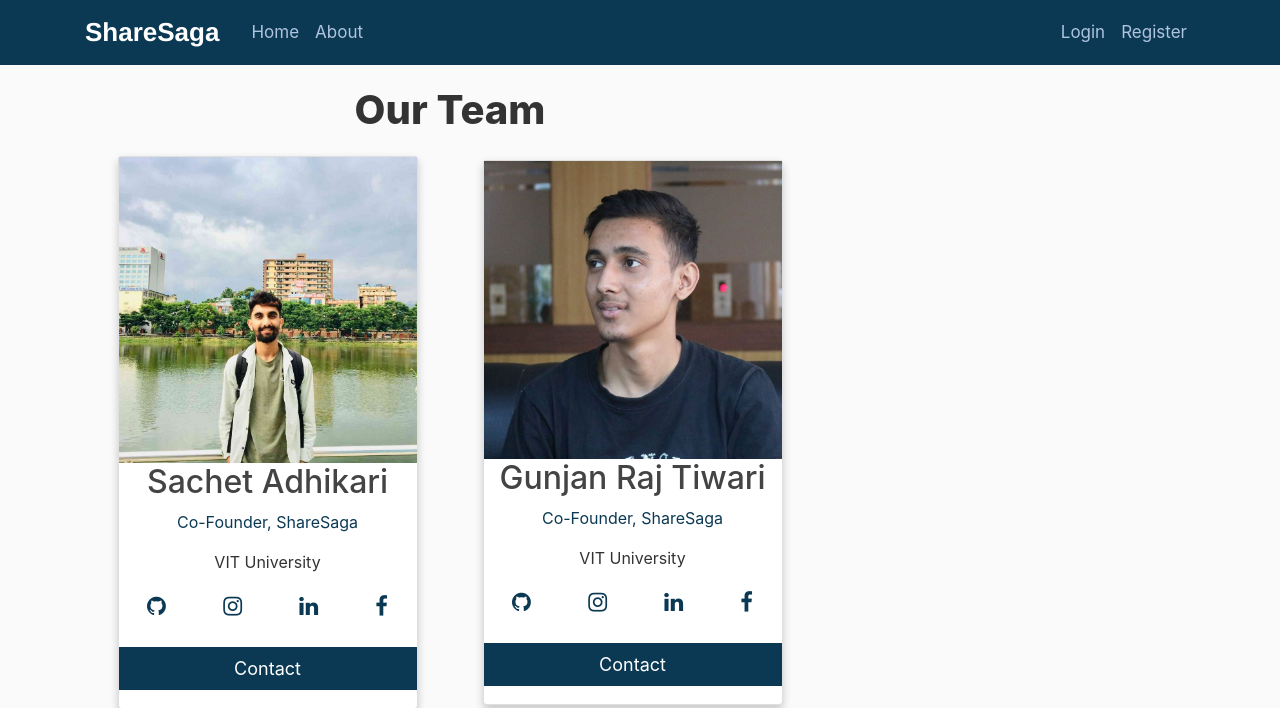
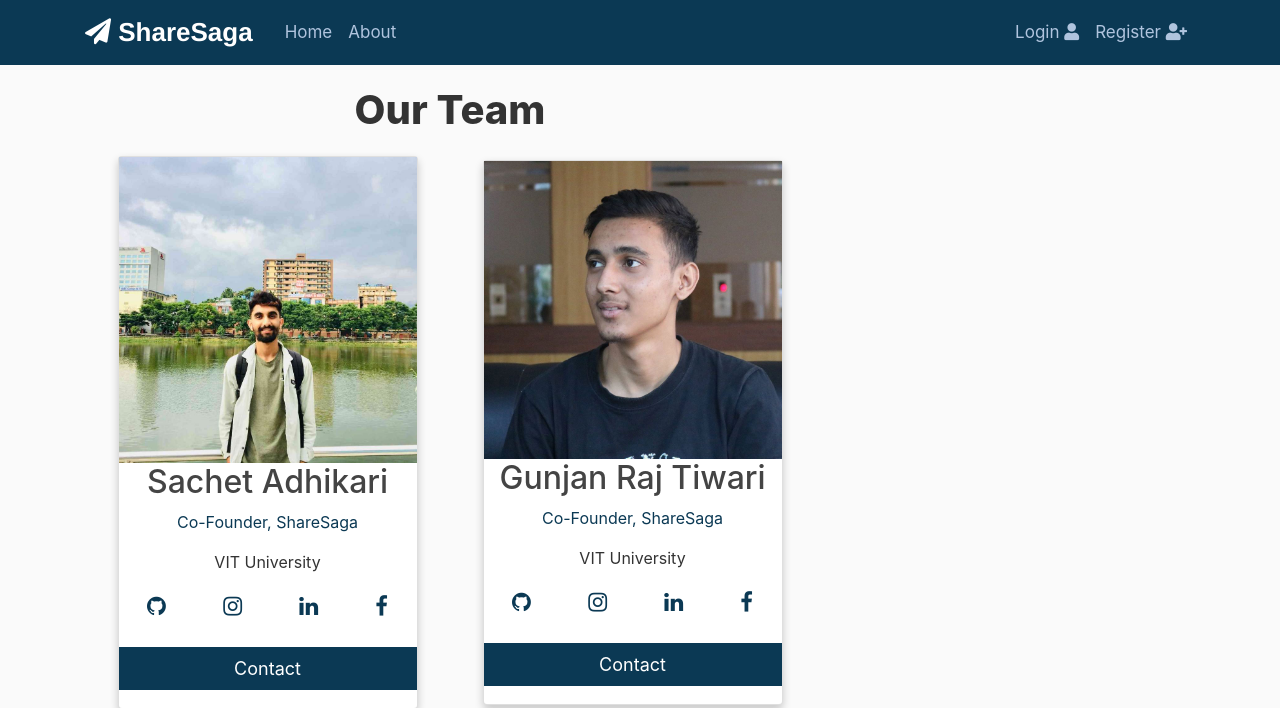
Before and after one commit to SachetAdhikari/ShareSaga, a Flask app: page /about in a window 1280 px wide. Shown: the top 708 px of the page. Run offline with Flask 2, Linux system fonts and the light colour scheme; some libraries are stand-ins or nearby versions.

Commit message:
Layout changed

```diff
--- a/appp/templates/layout.html
+++ b/appp/templates/layout.html
@@ -11,7 +11,8 @@
     <link rel="stylesheet" href="https://maxcdn.bootstrapcdn.com/bootstrap/4.0.0/css/bootstrap.min.css" integrity="sha384-Gn5384xqQ1aoWXA+058RXPxPg6fy4IWvTNh0E263XmFcJlSAwiGgFAW/dAiS6JXm" crossorigin="anonymous">
     <link rel="stylesheet" href="https://stackpath.bootstrapcdn.com/font-awesome/4.7.0/css/font-awesome.min.css">
     <link rel="stylesheet" type="text/css" href="{{ url_for('static', filename='main.css') }}">
-
+    <!-- Using Fontawesome-->
+    <link rel="stylesheet" href="https://use.fontawesome.com/releases/v5.14.0/css/all.css" integrity="sha384-HzLeBuhoNPvSl5KYnjx0BT+WB0QEEqLprO+NBkkk5gbc67FTaL7XIGa2w1L0Xbgc" crossorigin="anonymous">
     {% if title %}
         <title>ShareSaga - {{title}} </title>
     {% else %}
@@ -22,7 +23,7 @@
     <header class="site-header">
       <nav class="navbar navbar-expand-md navbar-dark bg-steel fixed-top">
         <div class="container">
-          <a class="navbar-brand mr-4" href="/">ShareSaga</a>
+          <a class="navbar-brand mr-4" href="/"><i class="fas fa-paper-plane"></i></i> ShareSaga</a>
           <button class="navbar-toggler" type="button" data-toggle="collapse" data-target="#navbarToggle" aria-controls="navbarToggle" aria-expanded="false" aria-label="Toggle navigation">
             <span class="navbar-toggler-icon"></span>
           </button>
@@ -48,8 +49,8 @@
                 </div>
 
               {% else %}
-                <a class="nav-item nav-link" href="{{url_for('login')}}">Login</a>
-                <a class="nav-item nav-link" href="{{url_for('register')}}">Register</a>
+                <a class="nav-item nav-link" href="{{url_for('login')}}">Login <i class="fas fa-user"></i></a>
+                <a class="nav-item nav-link" href="{{url_for('register')}}">Register <i class="fas fa-user-plus"></i></a>
               {% endif %}
             </div>
           </div>
```
